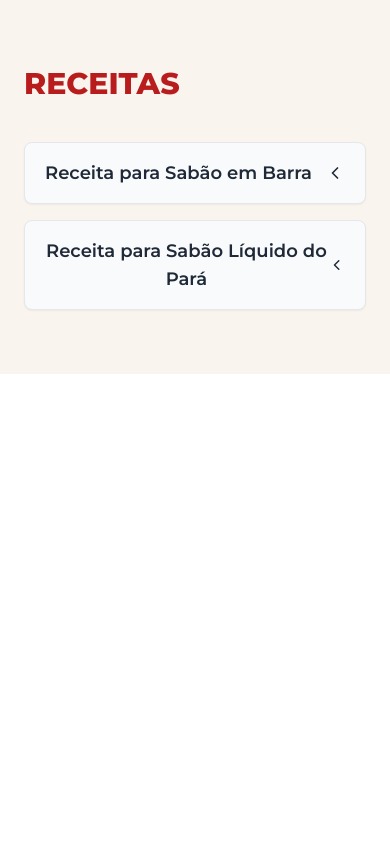
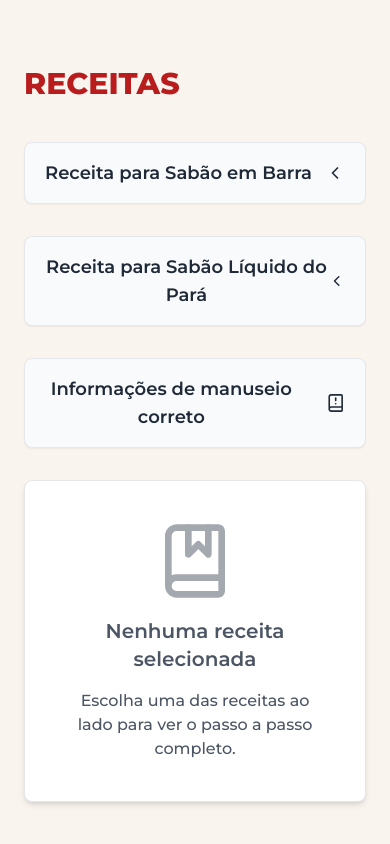
Before and after one commit to Xavis01/project_escorpiao, a Vue app in the folder frontend/: page / in a window 390 px wide. Shown: the part 3285-4129 px from the top of the page. Before the commit the page ends 3659 px from the top, so only its background shows below. Built offline with nearby package versions, Linux system fonts and the light colour scheme.

Commit message:
Ajustes na section de receitas

```diff
--- a/frontend/package.json
+++ b/frontend/package.json
@@ -9,7 +9,8 @@
     "preview": "vite preview"
   },
   "dependencies": {
-    "lucide-vue-next": "^0.513.0",
+    "lucide": "^0.515.0",
+    "lucide-vue-next": "^0.515.0",
     "vue": "^3.5.13",
     "vue-router": "^4.5.1"
   },
--- a/frontend/src/components/NavBar.vue
+++ b/frontend/src/components/NavBar.vue
@@ -37,7 +37,7 @@
       </nav>
 
       <!-- Botões redes sociais (desktop) -->
-<div class="hidden md:flex flex-col items-end justify-center gap-3 mr-4">
+<div class="hidden md:flex items-end justify-center gap-3">
   <a
     href="https://www.instagram.com/sodaescorpiao/"
     target="_blank"
--- a/frontend/src/views/HomeView.vue
+++ b/frontend/src/views/HomeView.vue
@@ -81,7 +81,7 @@
             <div class="flex flex-col md:flex-row gap-8">
 
                 <!-- Coluna da esquerda: botões -->
-                <div class="flex flex-col w-full md:w-1/3 space-y-4">
+                <div class="flex flex-col w-full md:w-1/3 space-y-8">
                     <!-- Botão Receita 1 -->
                     <button @click="toggleReceita(1)"
                         class="flex justify-between items-center text-lg font-semibold text-gray-800 px-5 py-4 rounded-lg border border-gray-200 bg-gray-50 hover:bg-red-50 hover:border-red-400 hover:text-red-700 transition-all duration-300 shadow-sm hover:shadow-md active:scale-[0.98]"
@@ -99,6 +99,14 @@
                         <ChevronLeft class="w-5 h-5 transform transition-transform duration-300"
                             :class="{ 'rotate-180': receitaAberta === 2 }" />
                     </button>
+
+                    <router-link to="/info">
+                        <button
+                            class="flex justify-between items-center text-lg font-semibold text-gray-800 px-5 py-4 rounded-lg border border-gray-200 bg-gray-50 hover:bg-red-50 hover:border-red-400 hover:text-red-700 transition-all duration-300 shadow-sm hover:shadow-md active:scale-[0.98]">
+                            Informações de manuseio correto
+                            <BookAlert class="ml-7"/>
+                        </button>
+                    </router-link>
                 </div>
 
                 <!-- Coluna da direita: conteúdo da receita -->
@@ -185,6 +193,12 @@
                     </div>
                 </transition>
 
+                <!-- Quando nenhuma receita estiver aberta -->
+                <div v-if="receitaAberta === null" class="flex-1 flex flex-col items-center justify-center bg-white border rounded-lg shadow-md p-10 text-center text-gray-600 space-y-4">
+                    <BookMarked class="w-20 h-20 opacity-50"/>
+                    <h3 class="text-xl font-semibold">Nenhuma receita selecionada</h3>
+                    <p>Escolha uma das receitas ao lado para ver o passo a passo completo.</p>
+                </div>
             </div>
         </section>
 
@@ -228,7 +242,7 @@
 
 <script setup>
 import { ref } from 'vue'
-import { ChevronLeft } from 'lucide-vue-next'
+import { ChevronLeft, BookMarked, TriangleAlert, BookAlert } from 'lucide-vue-next'
 
 import Capa from '../assets/identidade/home_teste3.png'
 
```
Also changed, not shown: 1 other file (tests, documents, lock files or other folders).
